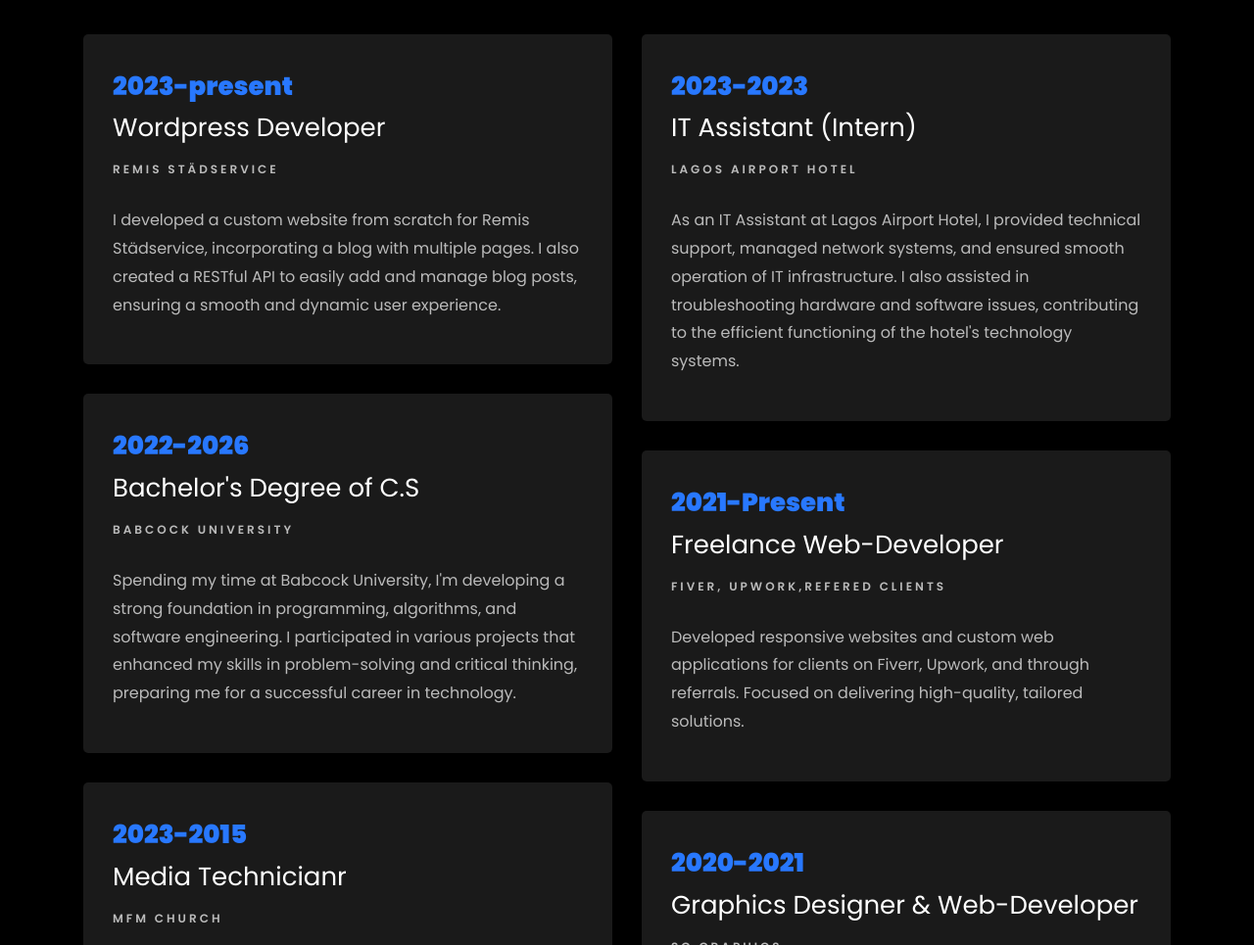
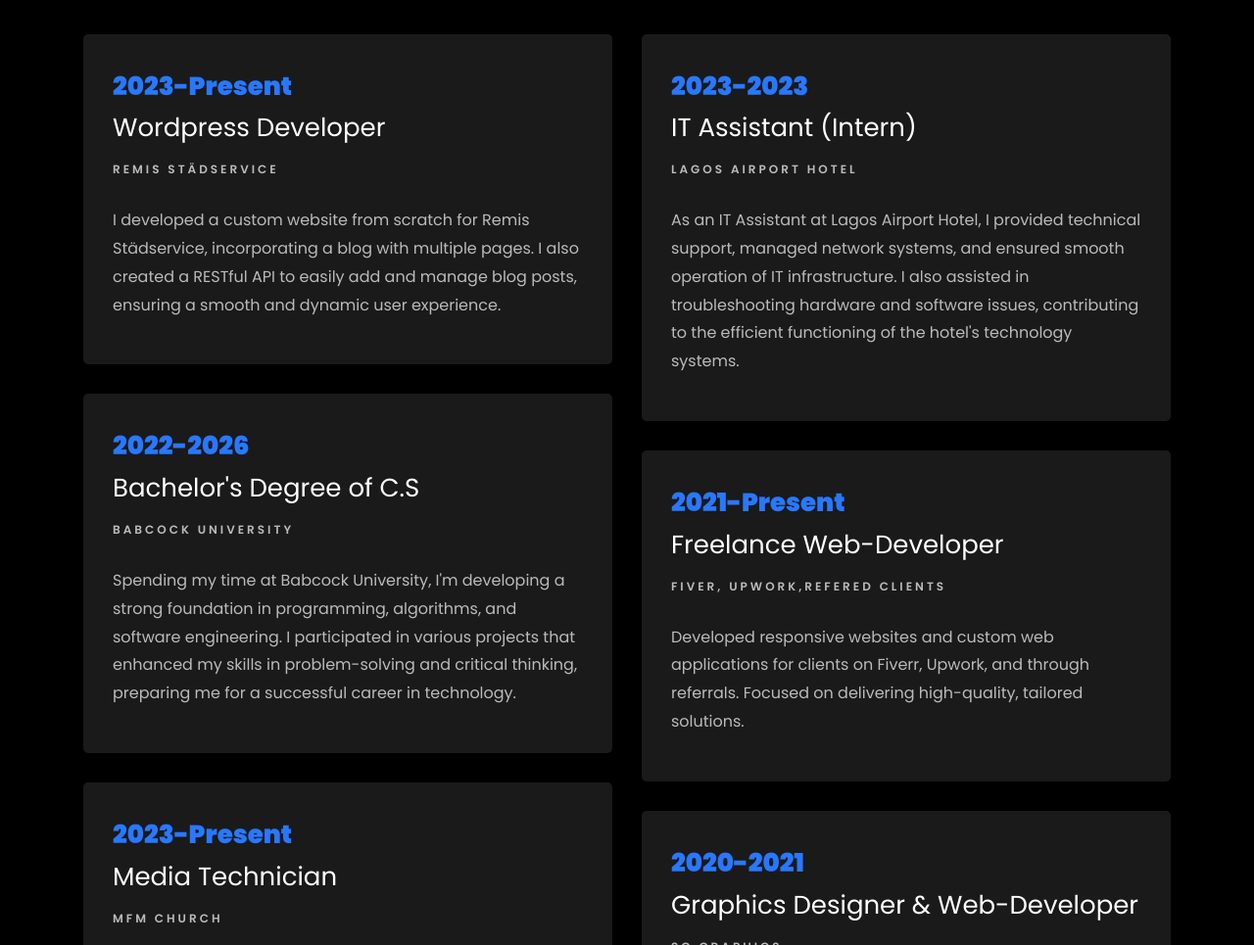
Before and after one commit to Baydee/Enoch, a plain HTML site: page index.html in a window 1280 px wide. Shown: the part 1681-2646 px from the top of the page at 98% size. Drawn offline with Linux system fonts and the light colour scheme; files whose address does not match are found by name.

Commit message:
Update index.html

```diff
--- a/index.html
+++ b/index.html
@@ -154,7 +154,7 @@
     		<div class="row">
     			<div class="col-md-6">
     				<div class="resume-wrap ftco-animate">
-    					<span class="date">2023-present</span>
+    					<span class="date">2023-Present</span>
     					<h2 style="color:var(--modewhite);">Wordpress Developer</h2>
     					<span class="position" style="color:var(--greytoblack)">Remis Städservice</span>
     					<p class="mt-4" style="color:var(--greytoblack)">I developed a custom website from scratch for Remis Städservice, incorporating a blog with multiple pages. I also created a RESTful API to easily add and manage blog posts, ensuring a smooth and dynamic user experience.</p>
@@ -166,8 +166,8 @@
     					<p class="mt-4" style="color:var(--greytoblack)">Spending my time at Babcock University, I'm developing a strong foundation in programming, algorithms, and software engineering. I participated in various projects that enhanced my skills in problem-solving and critical thinking, preparing me for a successful career in technology.</p>
     				</div>
     				<div class="resume-wrap ftco-animate">
-    					<span class="date">2023-2015</span>
-    					<h2 style="color:var(--modewhite);">Media Technicianr</h2>
+    					<span class="date">2023-Present</span>
+    					<h2 style="color:var(--modewhite);">Media Technician</h2>
     					<span class="position" style="color:var(--greytoblack)">MFM Church</span>
     					<p class="mt-4" style="color:var(--greytoblack)">Managed live video recording and streaming, captured audience photos, and posted content on social media. Used EasyWorship to create interactive and engaging live streams for church services.</p>
     				</div>
```
